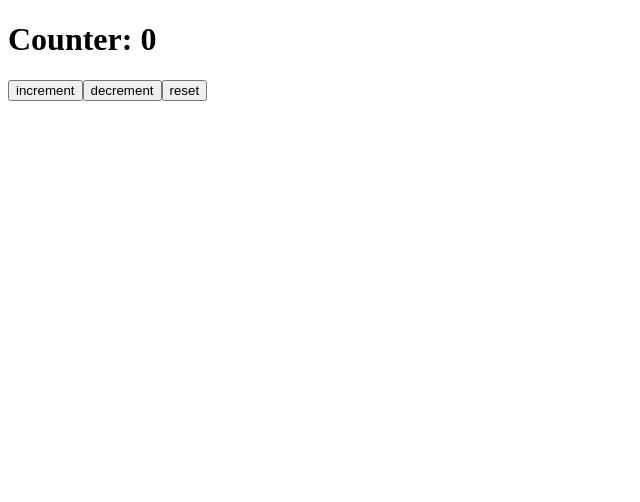
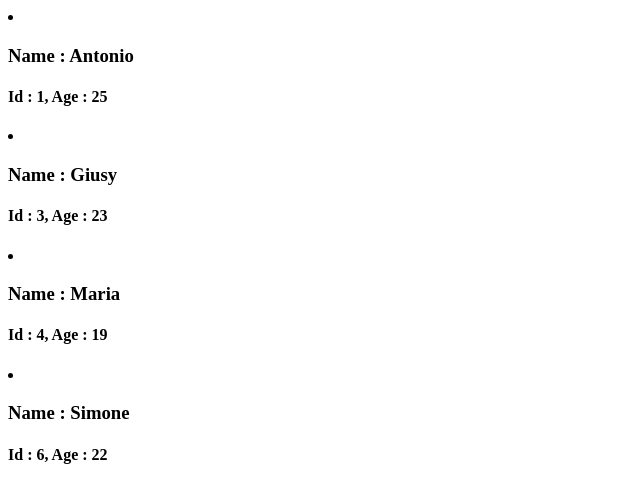
Before and after one commit to Maurilio224/React, a React (Create React App) app in the folder main/: page / in a window 1280 px wide. Shown: the top 502 px of the page, without its empty margins (0-640 px from the left). Built offline with nearby package versions, Linux system fonts and the light colour scheme.

Commit message:
esercizio-45:complete

```diff
--- a/main/src/App.jsx
+++ b/main/src/App.jsx
@@ -1,8 +1,6 @@
-import React, { useState } from "react";
-import {Counter} from "./Counter";
+import React from "react";
+import { FilteredList } from "./FilteredList";
 
 export function App() {
-
-
-    return <Counter />
+    return <FilteredList/>
 }
--- a/main/src/Counter.jsx
+++ /dev/null
@@ -1,15 +0,0 @@
-import React from "react";
-import { useCounter } from "./useCounter";
-
-export function Counter() {
-    const { Counter, onIncrement, onDecrement, onReset } = useCounter()
-
-        return (
-        <>
-        <h1>Counter: {Counter} </h1>
-        <button onClick={onIncrement}>increment</button>
-        <button onClick={onDecrement}>decrement</button>
-        <button onClick={onReset}>reset</button>
-        </>
-        )
-}
--- /dev/null
+++ b/main/src/FilteredList.jsx
@@ -0,0 +1,57 @@
+import React, { useMemo } from "react";
+
+export function FilteredList() {
+
+    let personData = [
+        {
+            'name' : 'Antonio',
+            'id' : 1,
+            'age' : 25
+        },
+
+        {
+            'name' : 'Giovanni',
+            'id' : 2,
+            'age' : 17
+        },
+
+        {
+            'name' : 'Giusy',
+            'id' : 3,
+            'age' : 23
+        },
+
+        {
+            'name' : 'Maria',
+            'id' : 4,
+            'age' : 19
+        },
+
+        {
+            'name' : 'Giuseppe',
+            'id' : 5,
+            'age' : 16
+        },
+
+        {
+            'name' : 'Simone',
+            'id' : 6,
+            'age' : 22
+        }
+    ];
+
+    const memoPersonData = useMemo(() => personData.filter(e => e.age > 17), [personData] )
+
+    return (
+        <>
+         {memoPersonData.map((newArr) =>
+           <div>
+            <li>
+                <h3>Name : {newArr.name}</h3>
+                <h4>Id : {newArr.id}, Age : {newArr.age}</h4>
+            </li>
+           </div>
+         )}
+        </>
+    )
+}
--- a/main/src/useCounter.jsx
+++ /dev/null
@@ -1,26 +0,0 @@
-import { useCallback, useState } from "react"
-
-export function useCounter(initialValue = 0) {
-
-    const [counter, setCounter] = useState(initialValue)
-
-
-    const handleIncrement = useCallback(function handleIncrement() {
-        setCounter(c => c + 1)
-    }, [])
-
-    const handleDecrement = useCallback(function handleDecrement() {
-        setCounter(c => c - 1)
-    }, [] )
-
-    const handleReset = useCallback(function handleReset() {
-        setCounter(initialValue)
-    }, [initialValue])
-
-    return {
-        Counter : counter,
-        onIncrement : handleIncrement,
-        onDecrement : handleDecrement,
-        onReset : handleReset
-    }
-}
```
